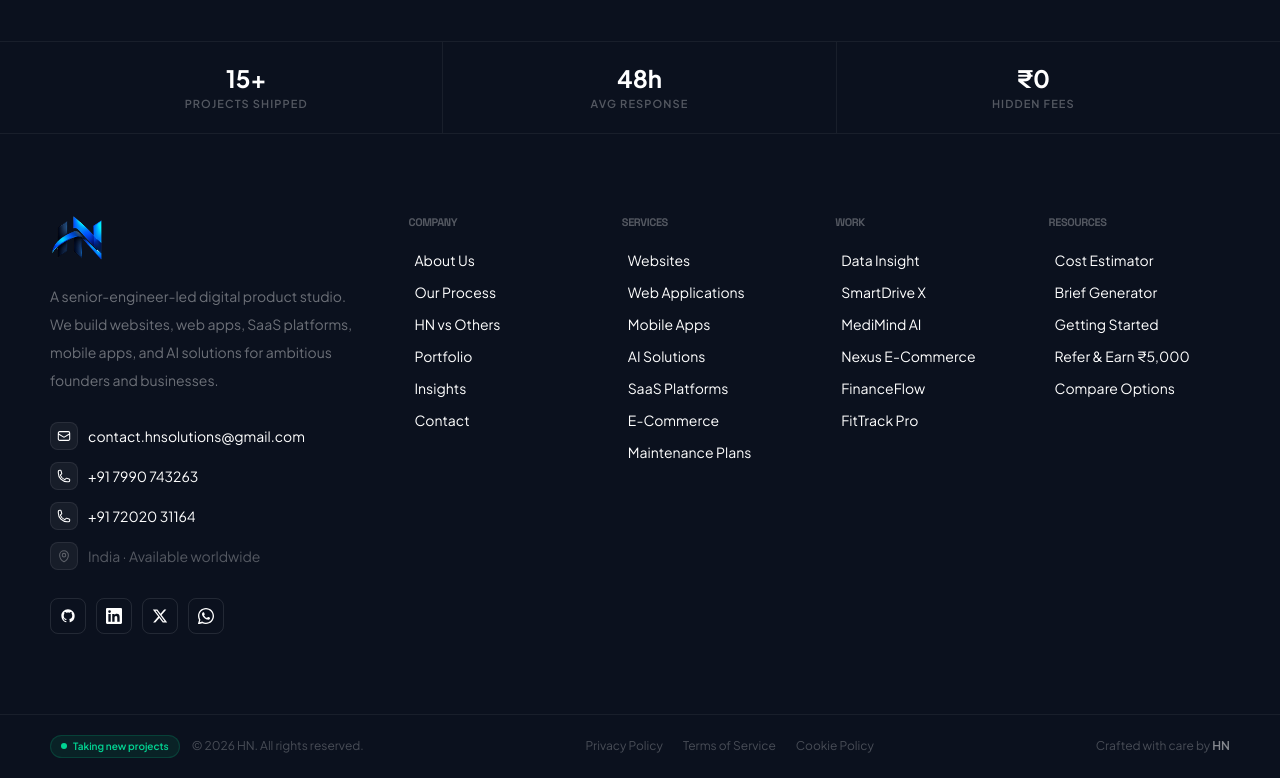
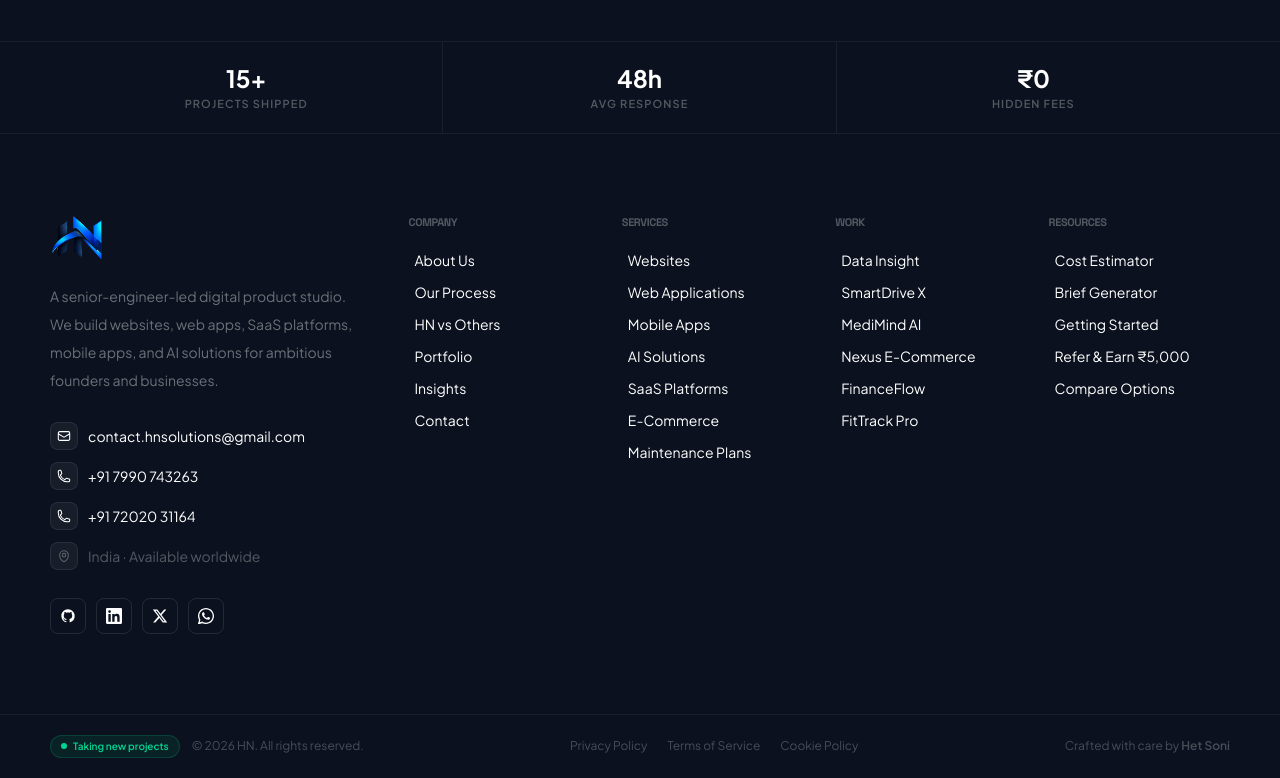
Before and after one commit to Hetsoni28/HN, a Next.js app: page /estimate in a window 1280 px wide. Shown: the part 1849-2627 px from the top of the page. Built offline with nearby package versions, Linux system fonts and the light colour scheme; no server answers.

Commit message:
feat: credit Het Soni as main developer in footer

```diff
--- a/components/organisms/footer.tsx
+++ b/components/organisms/footer.tsx
@@ -274,7 +274,14 @@ export function Footer() {
 
           <span className="hidden md:block">
             Crafted with care by{' '}
-            <span className="font-semibold text-white/50">HN</span>
+            <a
+              href="https://github.com/Hetsoni28"
+              target="_blank"
+              rel="noopener noreferrer"
+              className="font-semibold text-white/50 transition hover:text-white"
+            >
+              Het Soni
+            </a>
           </span>
         </div>
       </div>
```
